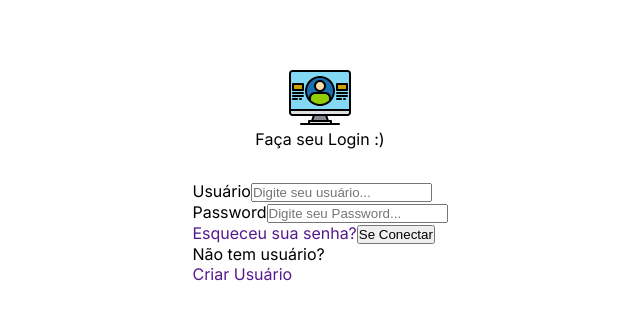
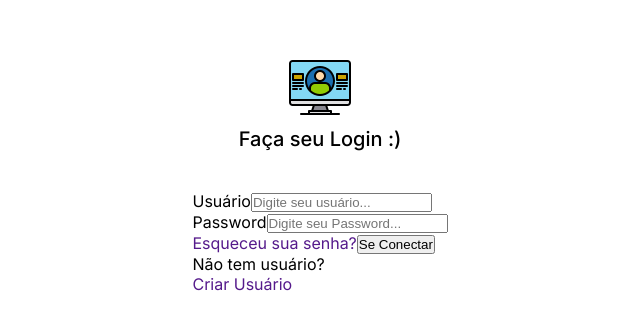
Before and after one commit to Martarelli/ReactPratice, a React (Vite) app: page / in a window 1280 px wide. Shown: the part 226-556 px from the top of the page, without its empty margins (320-960 px from the left). Built offline with nearby package versions, Linux system fonts and the light colour scheme.

Commit message:
feat: header style for form

```diff
--- a/src/App.css
+++ b/src/App.css
@@ -23,5 +23,13 @@ html, body {
     display: flex;
     flex-direction: column;
     align-items: center;
-    margin-bottom: 2rem;
+    margin-bottom: 2.5rem;
 }
+
+.container .header span {
+    padding-top: 0.5rem;
+
+    line-height: 1.5rem;
+    font-size: 1.25rem;
+    font-weight: 500;
+}
```
